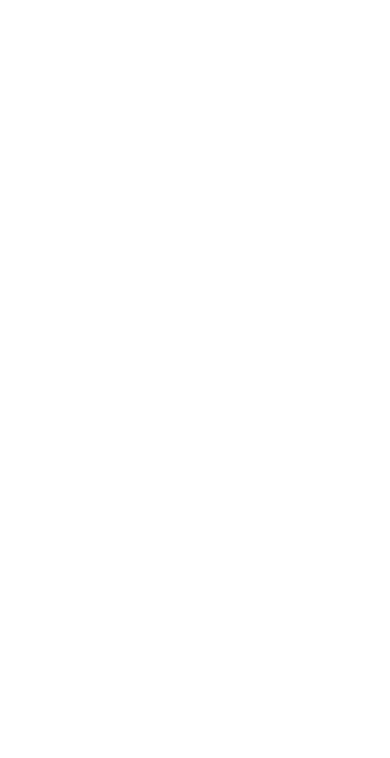
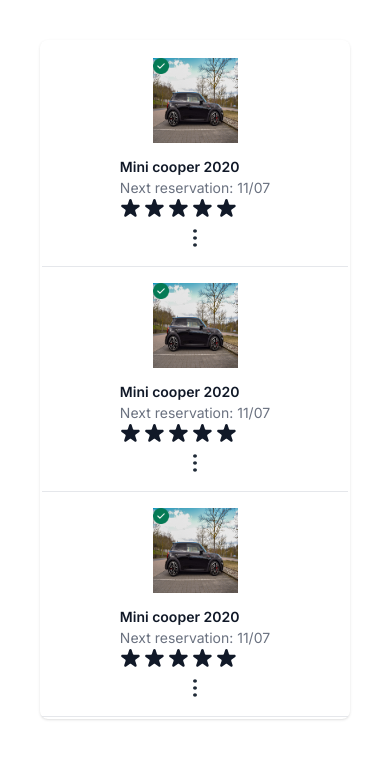
Before and after one commit to jet-solucoes-web/Jet-Teste-Tecnico-Dev-Frontend, a Next.js app: page / in a window 390 px wide. Shown: the top 758 px of the page. Built offline with nearby package versions, Linux system fonts and the light colour scheme.

Commit message:
Adicionada lógica para layout responsivo

```diff
--- a/src/app/components/TableBody/Columns/CarColumn/index.tsx
+++ b/src/app/components/TableBody/Columns/CarColumn/index.tsx
@@ -1,18 +1,25 @@
 import React from "react";
-import "./style.css";
 import Image from "next/image";
 import miniCooperImage from "../../../../../assets/images/mini-cooper.jpeg";
+import checkIcon from "../../../../../assets/images/check.png";
 
 const CarColumn = () => {
   return (
-    <td className="gap-1 car-column ">
-      <Image
-        src={miniCooperImage}
-        alt="Mini Cooper"
-        width={48.96}
-        height={48.96}
-      />
-      <span className="text-[#111928] text-[14px]">Mini cooper 2020</span>
+    <td className="gap-[10px] car-column">
+      <div className="relative">
+        <Image
+          src={checkIcon}
+          alt="Check"
+          width={16}
+          height={16}
+          className=" sm:hidden absolute left-0 top-0"
+        />
+
+        <Image src={miniCooperImage} alt="Mini Cooper" width={85} height={85} />
+      </div>
+      <div className="hidden sm:block text-[#111928] text-[14px]">
+        Mini cooper 2020
+      </div>
     </td>
   );
 };
--- a/src/app/components/TableBody/Columns/CarColumn/style.css
+++ /dev/null
@@ -1,6 +0,0 @@
-@media (max-width: 1080px) {
-  td {
-    flex-direction: column;
-    align-items: flex-start;
-  }
-}
--- a/src/app/components/TableBody/Columns/RatingColumn/index.tsx
+++ b/src/app/components/TableBody/Columns/RatingColumn/index.tsx
@@ -3,7 +3,7 @@
 
 const RatingColumn = () => {
   return (
-    <td className="gap-1 rating-column">
+    <td className="gap-1 rating-column ">
       <Image src={starImage} alt="star" width={20} height={20} />
       <Image src={starImage} alt="star" width={20} height={20} />
       <Image src={starImage} alt="star" width={20} height={20} />
--- a/src/app/components/TableBody/Columns/ReserveColumn/index.tsx
+++ b/src/app/components/TableBody/Columns/ReserveColumn/index.tsx
@@ -1,7 +1,8 @@
 const ReserveColumn = () => {
   return (
     <td className="reserve-column">
-      <span>11/07</span>
+      <span className="hidden sm:block">11/07</span>
+      <span className="sm:hidden">Next reservation: 11/07</span>
     </td>
   );
 };
--- a/src/app/components/TableBody/index.tsx
+++ b/src/app/components/TableBody/index.tsx
@@ -6,13 +6,90 @@
 
 const TableBody = () => {
   return (
-    <tr className="bg-white">
-      <CarColumn></CarColumn>
-      <ReserveColumn></ReserveColumn>
-      <StatusColumn></StatusColumn>
-      <RatingColumn></RatingColumn>
-      <ActionsColumn></ActionsColumn>
-    </tr>
+    <>
+      <tr className="bg-white sm:hidden p-4">
+        <CarColumn />
+
+        <div className="flex flex-col">
+          <span className="font-semibold text-[#111928] text-[14px]">
+            Mini cooper 2020
+          </span>
+          <ReserveColumn />
+          <RatingColumn />
+        </div>
+
+        <ActionsColumn />
+      </tr>
+      <tr className="bg-white sm:hidden p-4">
+        <CarColumn />
+
+        <div className="flex flex-col">
+          <span className="font-semibold text-[#111928] text-[14px]">
+            Mini cooper 2020
+          </span>
+          <ReserveColumn />
+          <RatingColumn />
+        </div>
+
+        <ActionsColumn />
+      </tr>
+      <tr className="bg-white sm:hidden p-4">
+        <CarColumn />
+
+        <div className="flex flex-col">
+          <span className="font-semibold text-[#111928] text-[14px]">
+            Mini cooper 2020
+          </span>
+          <ReserveColumn />
+          <RatingColumn />
+        </div>
+
+        <ActionsColumn />
+      </tr>
+
+      <tr className="bg-white hidden sm:flex">
+        <CarColumn />
+        <ReserveColumn />
+        <StatusColumn />
+        <RatingColumn />
+        <ActionsColumn />
+      </tr>
+      <tr className="bg-white hidden sm:flex">
+        <CarColumn />
+        <ReserveColumn />
+        <StatusColumn />
+        <RatingColumn />
+        <ActionsColumn />
+      </tr>
+      <tr className="bg-white hidden sm:flex">
+        <CarColumn />
+        <ReserveColumn />
+        <StatusColumn />
+        <RatingColumn />
+        <ActionsColumn />
+      </tr>
+      <tr className="bg-white hidden sm:flex">
+        <CarColumn />
+        <ReserveColumn />
+        <StatusColumn />
+        <RatingColumn />
+        <ActionsColumn />
+      </tr>
+      <tr className="bg-white hidden sm:flex">
+        <CarColumn />
+        <ReserveColumn />
+        <StatusColumn />
+        <RatingColumn />
+        <ActionsColumn />
+      </tr>
+      <tr className="bg-white hidden sm:flex">
+        <CarColumn />
+        <ReserveColumn />
+        <StatusColumn />
+        <RatingColumn />
+        <ActionsColumn />
+      </tr>
+    </>
   );
 };
 
--- a/src/app/components/TableHeader/index.tsx
+++ b/src/app/components/TableHeader/index.tsx
@@ -1,5 +1,3 @@
-import "./style.css";
-
 const TableHeader = () => {
   const tableHeaders = [
     { name: "Car", class: "car-column" },
@@ -10,7 +8,7 @@
   ];
 
   return (
-    <tr className="text-[#6b7280] bg-[#f9fafb] text-[12px] font-semibold rounded-t-lg">
+    <tr className="hidden bg-[#f9fafb] text-[12px] font-semibold rounded-t-lg sm:flex">
       {tableHeaders.map((header, index) => (
         <th className={header.class} key={index}>
           {header.name.toUpperCase()}
--- a/src/app/components/TableHeader/style.css
+++ /dev/null
@@ -1,5 +0,0 @@
-@media (max-width: 600px) {
-  tr {
-    display: none !important;
-  }
-}
--- a/src/app/globals.css
+++ b/src/app/globals.css
@@ -51,7 +51,7 @@
 .reserve-column,
 .status-column,
 .rating-column {
-  width: 24%;
+  width: 20%;
 }
 
 .actions-column {
@@ -65,3 +65,37 @@
     text-wrap: balance;
   }
 }
+
+@media (max-width: 640px) {
+  td {
+    padding: 0;
+
+    .car-column,
+    .reserve-column,
+    .status-column,
+    .rating-column,
+    .actions-column {
+      width: auto;
+    }
+  }
+}
+
+@media (max-width: 420px) {
+  tr {
+    flex-direction: column;
+    align-items: center;
+    gap: 8px;
+
+    td {
+      align-items: center;
+    }
+
+    .car-column,
+    .reserve-column,
+    .status-column,
+    .rating-column,
+    .actions-column {
+      width: auto;
+    }
+  }
+}
--- a/src/app/page.tsx
+++ b/src/app/page.tsx
@@ -4,8 +4,8 @@
 export default function HomePage() {
   return (
     <table className="w-full">
-      <TableHeader></TableHeader>
-      <TableBody></TableBody>
+      <TableHeader />
+      <TableBody />
     </table>
   );
 }
```
Also changed, not shown: src/assets/images/check.png (added).
